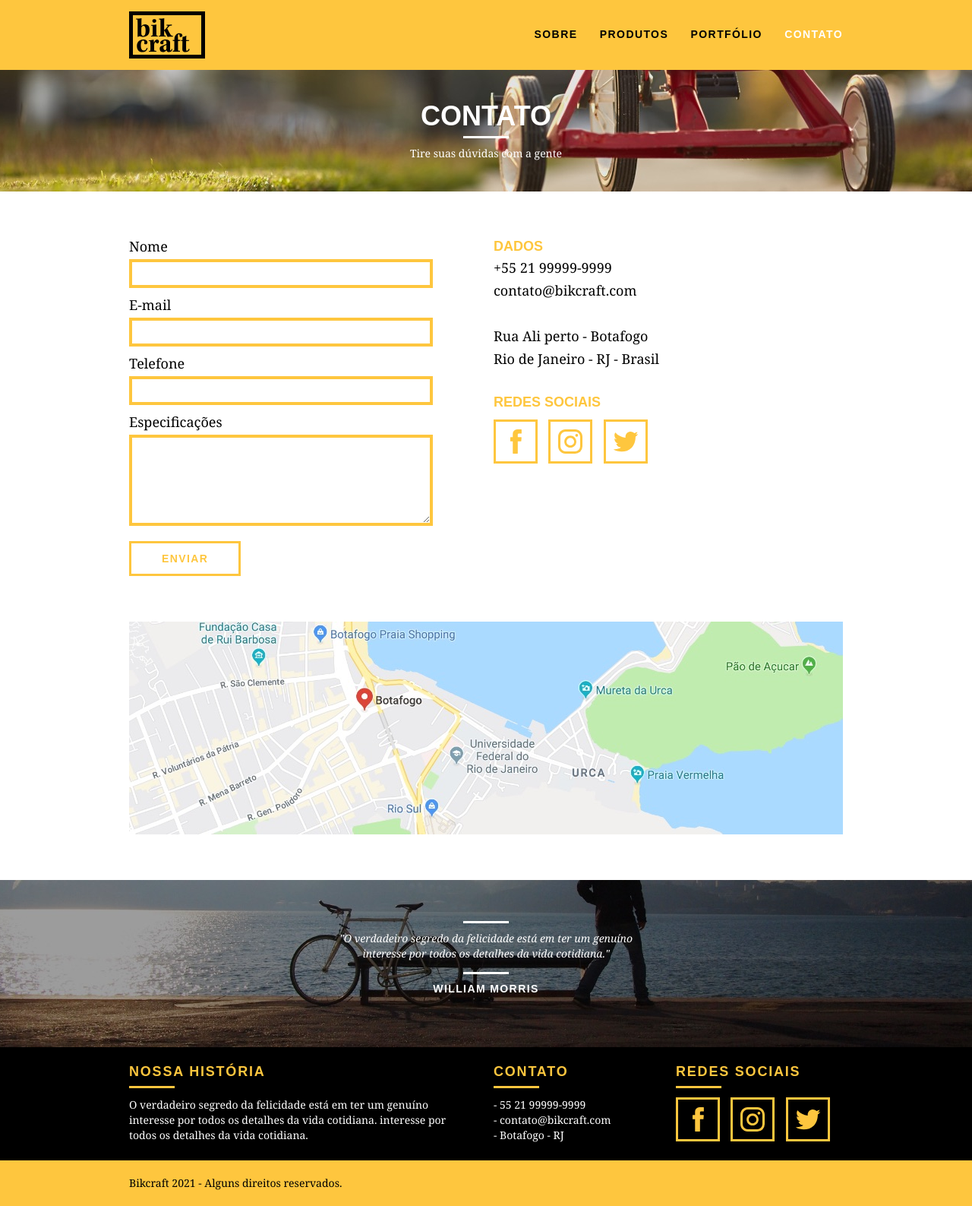
After one commit to carolkbr/bikcraft, a PHP site: page /contato.html in a window 1280 px wide. The commit adds this page. Shown: the whole page at 76% size. Run offline with PHP 8.4, Linux system fonts and the light colour scheme.

Commit message:
adiciona página de contato e corrige alguns detalhes

```diff
--- /dev/null
+++ b/web/contato.html
@@ -0,0 +1,143 @@
+<!DOCTYPE html>
+<html lang="pt-br">
+  <head>
+    <meta charset="utf-8" />
+    <title>Bikcraft - Contato</title>
+    <link rel="stylesheet" href="css/normalize.css" />
+    <link rel="stylesheet" href="css/reset.css" />
+    <link rel="stylesheet" href="css/grid.css" />
+    <link rel="stylesheet" href="css/style.css" />
+    <link rel="stylesheet" href="css/contato.css" />
+  </head>
+
+  <body>
+    <header class="header">
+      <div class="container">
+        <a href="index.html" class="grid-4">
+          <img src="img/bikcraft.svg" alt="Bikcraft" />
+        </a>
+        <nav class="grid-12 header_menu">
+          <ul>
+            <li><a href="sobre.html">Sobre</a></li>
+            <li><a href="produtos.html">Produtos</a></li>
+            <li><a href="portfolio.html">Portfólio</a></li>
+            <li><a href="contato.html" class="menu_ativo">Contato</a></li>
+          </ul>
+        </nav>
+      </div>
+    </header>
+
+    <section class="introducao-interna interna_contato">
+      <div class="container">
+        <h1>Contato</h1>
+        <p>Tire suas dúvidas com a gente</p>
+      </div>
+    </section>
+
+    <section class="contato container">
+      <form id="form_contato" class="contato_form grid-8">
+        <label for="nome">Nome</label>
+        <input type="text" id="nome" />
+        <label for="email">E-mail</label>
+        <input type="text" id="email" />
+        <label for="telefone">Telefone</label>
+        <input type="text" id="telefone" />
+        <label for="espec">Especificações</label>
+        <textarea id="espec"></textarea>
+        <button type="submit" class="btn btn_preto">Enviar</button>
+      </form>
+      <div class="contato_dados grid-8">
+        <h3>Dados</h3>
+        <span>+55 21 99999-9999</span>
+        <span>contato@bikcraft.com</span>
+        <span>Rua Ali perto - Botafogo</span>
+        <span>Rio de Janeiro - RJ - Brasil</span>
+        <h3>Redes Sociais</h3>
+        <ul>
+          <li>
+            <a href="https://fb.com" target="_blank"
+              ><img src="img/redes-sociais/facebook.svg"
+            /></a>
+          </li>
+          <li>
+            <a href="https://instagram.com" target="_blank"
+              ><img src="img/redes-sociais/instagram.svg"
+            /></a>
+          </li>
+          <li>
+            <a href="https://twitter.com" target="_blank"
+              ><img src="img/redes-sociais/twitter.svg"
+            /></a>
+          </li>
+        </ul>
+      </div>
+    </section>
+
+    <section class="container contato_mapa">
+      <a href="https://google.com" target="_blank" class="grid-16">
+        <img src="img/endereco-bikcraft.jpg" alt="Endereço da Bikcraft"
+      /></a>
+    </section>
+
+    <section class="quebra">
+      <blockquote class="quote-externo container">
+        <p>
+          "O verdadeiro segredo da felicidade está em ter um genuíno interesse
+          por todos os detalhes da vida cotidiana."
+        </p>
+        <cite>WILLIAM MORRIS</cite>
+      </blockquote>
+    </section>
+
+    <footer>
+      <div class="footer">
+        <div class="container">
+          <div class="grid-8 footer_historia">
+            <h3>Nossa História</h3>
+            <p>
+              O verdadeiro segredo da felicidade está em ter um genuíno
+              interesse por todos os detalhes da vida cotidiana. interesse por
+              todos os detalhes da vida cotidiana.
+            </p>
+          </div>
+
+          <div class="grid-4 footer_contato">
+            <h3>Contato</h3>
+            <ul>
+              <li>- 55 21 99999-9999</li>
+              <li>- contato@bikcraft.com</li>
+              <li>- Botafogo - RJ</li>
+            </ul>
+          </div>
+
+          <div class="grid-4 footer_redes">
+            <h3>Redes Sociais</h3>
+            <ul>
+              <li>
+                <a href="https://fb.com" target="_blank"
+                  ><img src="img/redes-sociais/facebook.svg"
+                /></a>
+              </li>
+              <li>
+                <a href="https://instagram.com" target="_blank"
+                  ><img src="img/redes-sociais/instagram.svg"
+                /></a>
+              </li>
+              <li>
+                <a href="https://twitter.com" target="_blank"
+                  ><img src="img/redes-sociais/twitter.svg"
+                /></a>
+              </li>
+            </ul>
+          </div>
+        </div>
+      </div>
+
+      <div class="copyright">
+        <div class="container">
+          <p class="grid-16">Bikcraft 2021 - Alguns direitos reservados.</p>
+        </div>
+      </div>
+    </footer>
+  </body>
+</html>
--- /dev/null
+++ b/web/css/contato.css
@@ -0,0 +1,99 @@
+.interna_contato {
+  background: url(../img/bg-contato.jpg) no-repeat center;
+  background-size: cover;
+}
+
+
+/*Contato*/
+
+.contato {
+  padding: 60px 0;
+}
+
+.contato_form {
+  padding-right: 60px;
+}
+
+.contato_form label {
+  display: block;
+  font-family: Georgia, "Times New Roman", serif;
+  font-size: 18px;
+  line-height: 25px;
+  margin-bottom: 4px;
+}
+
+.contato_form input {
+  display: block;
+  width: 100%;
+  border: 4px solid #fec63e;
+  background: none;
+  padding: 7px 10px;
+  margin-bottom: 10px;
+  outline: none;
+  font-size: 14px;
+  font-family: Georgia, "Times New Roman", serif;
+}
+
+.contato_form textarea {
+  display: block;
+  width: 100%;
+  height: 120px;
+  border: 4px solid #fec63e;
+  background: none;
+  padding: 7px 10px;
+  margin-bottom: 20px;
+  outline: none;
+  font-size: 14px;
+  font-family: Georgia, "Times New Roman", serif;
+}
+
+.contato_form button {
+  background: none;
+  padding: 10px 40px;
+}
+
+.contato_dados {
+  color: #000;
+}
+
+.contato_dados h3 {
+  font-size: 18px;
+  line-height: 25px;
+  font-weight: bold;
+  text-transform: uppercase;
+  color: #fec63e;
+}
+
+.contato_dados span {
+  display: block;
+  font-size: 18px;
+  line-height: 30px;
+  font-family: Georgia, "Times New Roman", serif;
+}
+
+.contato_dados span:nth-of-type(even) {
+  margin-bottom: 30px;
+}
+
+.contato_dados ul{
+  margin-top: 10px;
+}
+
+.contato_dados ul li {
+  display: inline-block;
+  margin-right: 10px;
+}
+
+.contato_dados ul li a {
+  border: 3px solid #fec63e;
+  display: block;
+  padding: 10px;
+}
+
+.contato_dados ul li a:hover {
+  border-color: #000;
+}
+
+.contato_mapa{
+  margin-bottom: 60px;
+}
--- a/web/css/produtos.css
+++ b/web/css/produtos.css
@@ -153,7 +153,7 @@
   font-family: Georgia, "Times New Roman", serif;
 }
 
-.dados_email{
+.orcamento_dados span:nth-of-type(2){
   margin-bottom: 40px;
 }
 
--- a/web/css/style.css
+++ b/web/css/style.css
@@ -252,7 +252,7 @@ img {
   background: #fec63e;
 }
 
-.portfolio_lista li :last-child {
+.portfolio_lista li:last-child {
   margin-top: 20px;
 }
 
--- a/web/produtos.html
+++ b/web/produtos.html
@@ -129,7 +129,7 @@
         <div class="orcamento_dados grid-8">
           <h3>Dados</h3>
           <span>+55 21 99999-9999</span>
-          <span class="dados_email">orcamento@bikcarft.com</span>
+          <span>contato@bikcraft.com</span>
           <h3>Monte a sua Bikcraft</h3>
           <p>Escolha as especificações:</p>
           <ul>
```
